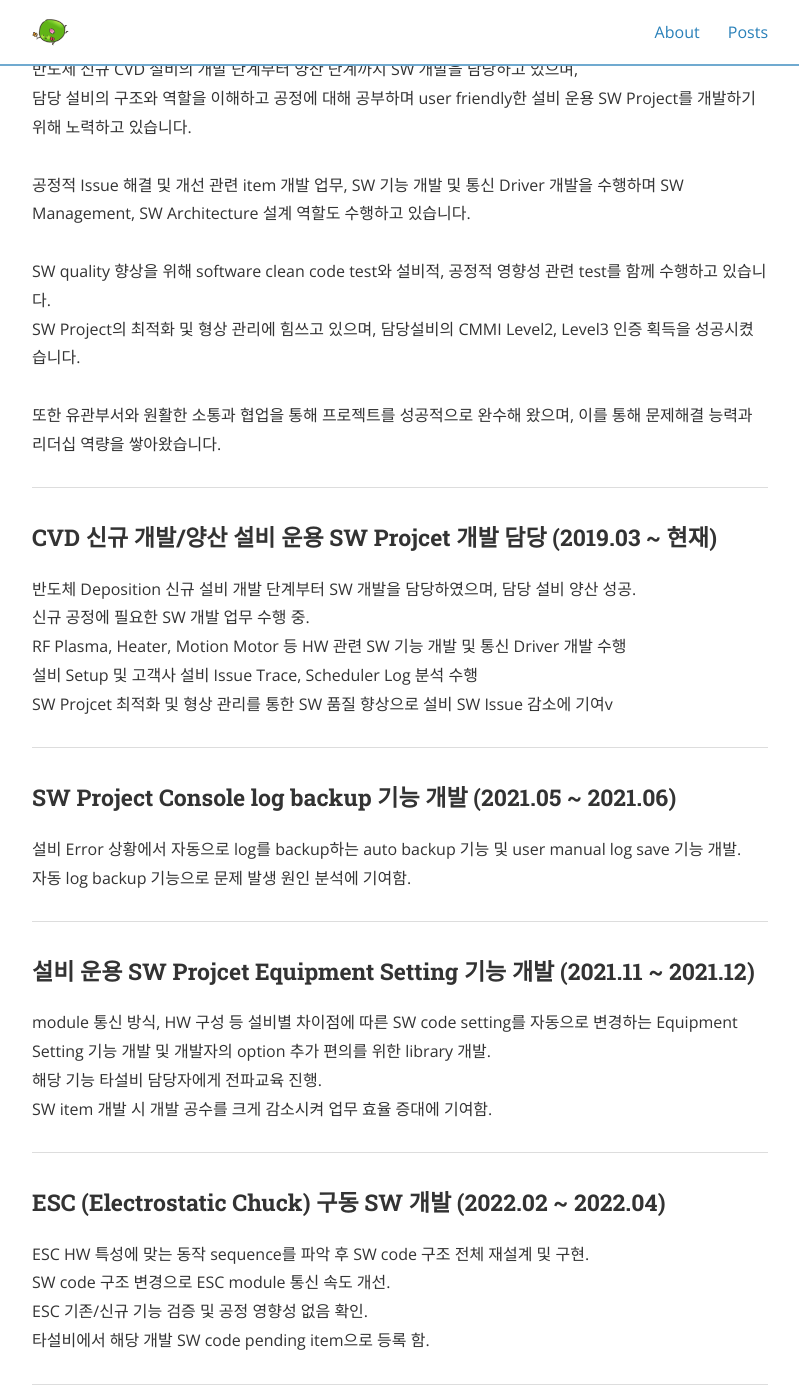
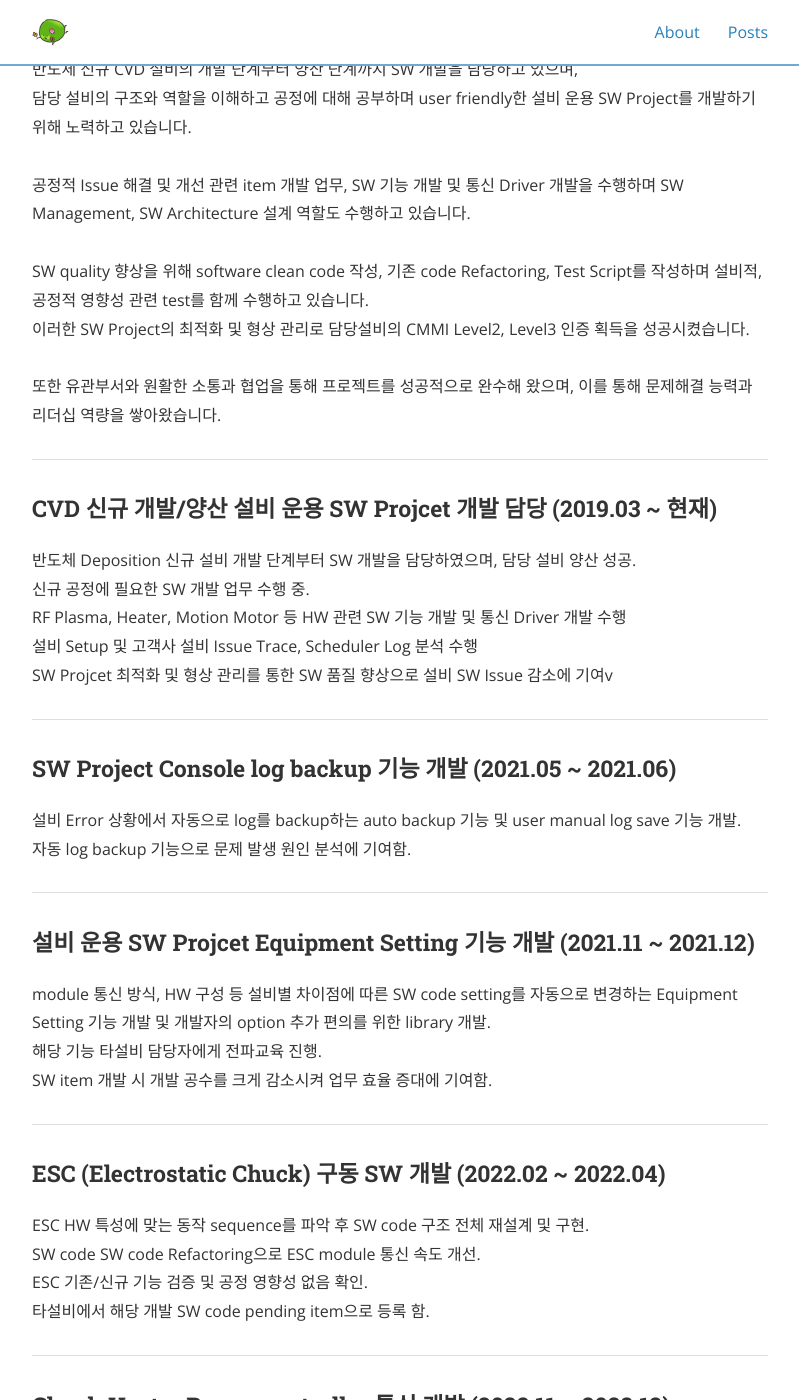
Before and after one commit to JinnyHwang/JinnyHwang.github.io, a Jekyll site: the page built from _posts/2024-03-23-Career Description.md, in a window 1280 px wide and 1400 px high, scrolled down 842 px. Shown: the whole window, without its empty margins (240-1039 px from the left). Built offline with Jekyll 4.4.1, drawn with Linux system fonts in a browser that asks for light colours; nearby versions of some CDN libraries.

Commit message:
경력기술 update

```diff
--- a/_posts/2024-03-23-Career Description.md
+++ b/_posts/2024-03-23-Career Description.md
@@ -24,8 +24,8 @@ cover:  "/assets/instacode.png"
 <br/>
 공정적 Issue 해결 및 개선 관련 item 개발 업무, SW 기능 개발 및 통신 Driver 개발을 수행하며 SW Management, SW Architecture 설계 역할도 수행하고 있습니다.<br/>
 <br/>
-SW quality 향상을 위해 software clean code test와 설비적, 공정적 영향성 관련 test를 함께 수행하고 있습니다.<br/>
-SW Project의 최적화 및 형상 관리에 힘쓰고 있으며, 담당설비의 CMMI Level2, Level3 인증 획득을 성공시켰습니다.<br/>
+SW quality 향상을 위해 software clean code 작성, 기존 code Refactoring, Test Script를 작성하며 설비적, 공정적 영향성 관련 test를 함께 수행하고 있습니다.<br/>
+이러한 SW Project의 최적화 및 형상 관리로 담당설비의 CMMI Level2, Level3 인증 획득을 성공시켰습니다.<br/>
 <br/>
 또한 유관부서와 원활한 소통과 협업을 통해 프로젝트를 성공적으로 완수해 왔으며, 이를 통해 문제해결 능력과 리더십 역량을 쌓아왔습니다.<br/>
 
@@ -56,7 +56,7 @@ SW item 개발 시 개발 공수를 크게 감소시켜 업무 효율 증대에
 
 ### ESC (Electrostatic Chuck) 구동 SW 개발 (2022.02 ~ 2022.04)
 ESC HW 특성에 맞는 동작 sequence를 파악 후 SW code 구조 전체 재설계 및 구현.<br/>
-SW code 구조 변경으로 ESC module 통신 속도 개선.<br/>
+SW code SW code Refactoring으로 ESC module 통신 속도 개선.<br/>
 ESC 기존/신규 기능 검증 및 공정 영향성 없음 확인.<br/>
 타설비에서 해당 개발 SW code pending item으로 등록 함.<br/>
 
```
Also changed, not shown: 1 other file.
